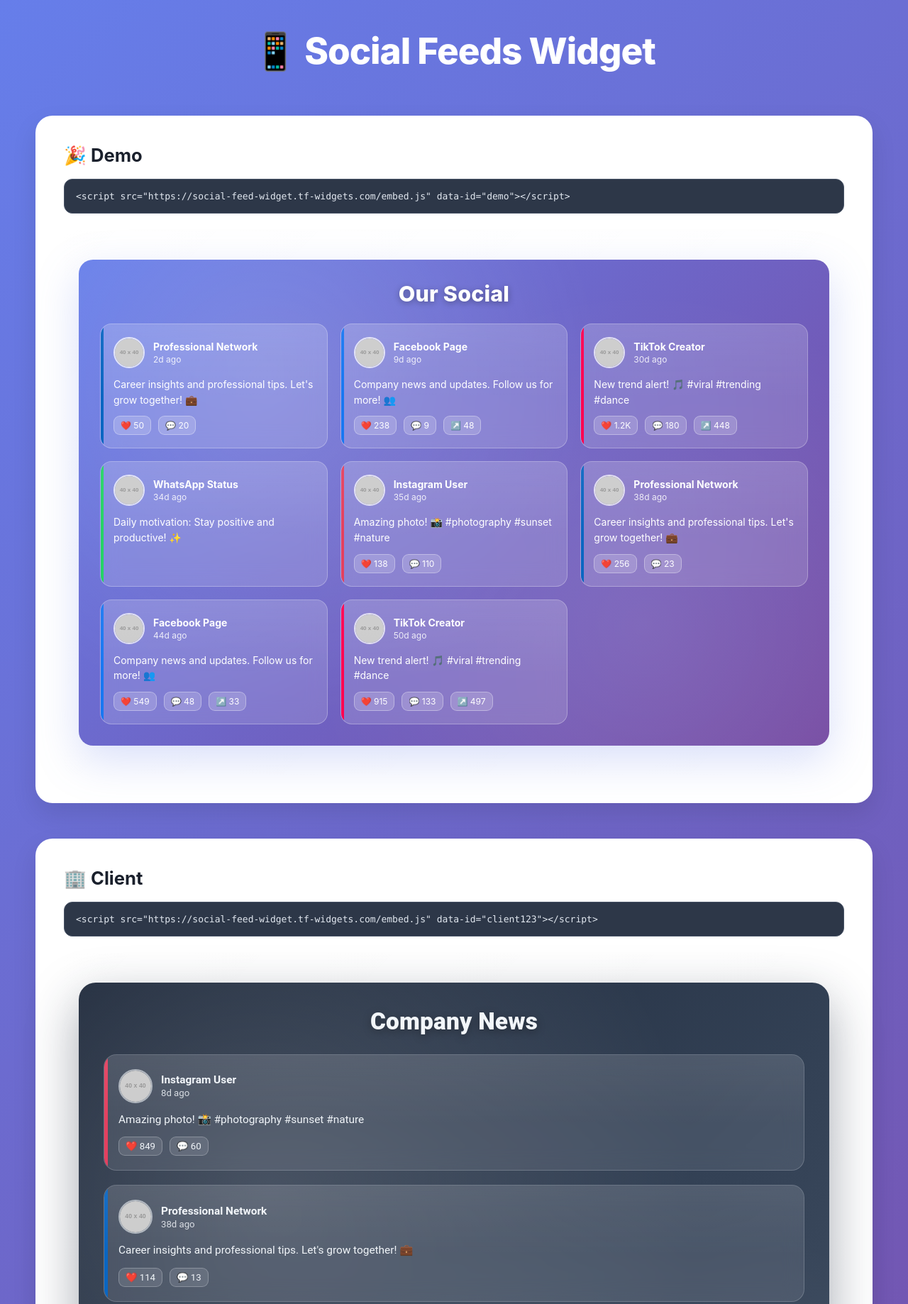
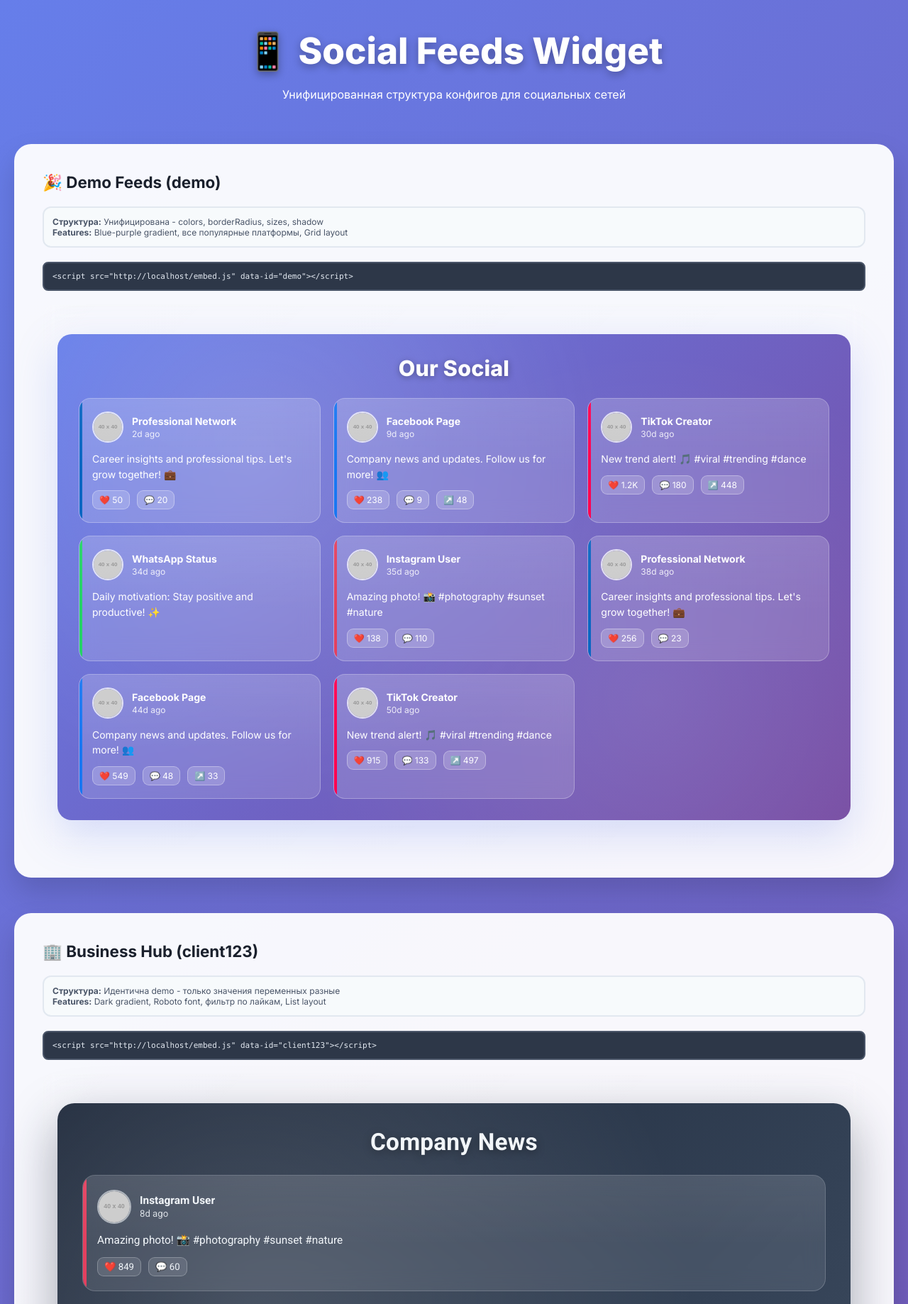
Before and after one commit to TFWidgets/social-feeds-widget, a plain HTML site: page index.html in a window 1280 px wide. Shown: the top 1838 px of the page at 71% size. Drawn offline with Linux system fonts and the light colour scheme; placeholder pictures from the web are drawn by us.

Commit message:
Update index.html

```diff
--- a/index.html
+++ b/index.html
@@ -1,66 +1,97 @@
 <!DOCTYPE html>
 <html lang="ru">
 <head>
-  <meta charset="UTF-8" />
-  <meta name="viewport" content="width=device-width, initial-scale=1.0"/>
-  <title>Social Feeds Widget - Demo</title>
+    <meta charset="UTF-8"> <!-- КРИТИЧНО ДЛЯ ЭМОДЗИ! -->
+    <meta name="viewport" content="width=device-width, initial-scale=1.0">
+    <title>📱 Social Feeds Widget - Demo</title>
+    <link href="https://fonts.googleapis.com/css2?family=Inter:wght@400;500;600;700;800&family=Roboto:wght@400;500;600;700&display=swap" rel="stylesheet">
     <style>
         body {
-      font-family: -apple-system, BlinkMacSystemFont, 'Segoe UI', Roboto, sans-serif;
+            font-family: 'Inter', system-ui, sans-serif;
             margin: 0;
             padding: 40px 20px;
             background: linear-gradient(135deg, #667eea 0%, #764ba2 100%);
             min-height: 100vh;
+            color: #ffffff;
         }
+
         .header {
             text-align: center;
             margin-bottom: 60px;
-      color: white;
         }
+
         .header h1 {
-      margin: 0;
+            margin: 0 0 20px 0;
             font-size: 3.2em;
             font-weight: 800;
-      letter-spacing: -0.02em;
+            text-shadow: 0 4px 12px rgba(0,0,0,0.3);
         }
-    .section {
-      max-width: 1100px;
+
+        .demo-section {
+            max-width: 1200px;
             margin: 0 auto 50px auto;
-      background: white;
+            background: rgba(255,255,255,0.95);
             padding: 40px;
             border-radius: 24px;
-      box-shadow: 0 15px 35px rgba(0,0,0,0.1);
-    }
-    .section h2 {
-      margin: 0 0 18px 0;
-      font-size: 1.6em;
+            box-shadow: 0 20px 40px rgba(0,0,0,0.15);
             color: #1a202c;
         }
-    .code {
+
+        .demo-section h2 {
+            margin: 0 0 20px 0;
+            font-size: 1.4em;
+            font-weight: 700;
+        }
+
+        .style-info {
+            background: #f7fafc;
+            border: 2px solid #e2e8f0;
+            border-radius: 12px;
+            padding: 12px;
+            margin-bottom: 20px;
+            font-size: 12px;
+            color: #4a5568;
+        }
+
+        .code-example {
             background: #2d3748;
             color: #e2e8f0;
-      border-radius: 12px;
-      padding: 16px;
+            border-radius: 8px;
+            padding: 12px;
             font-family: 'SF Mono', Monaco, monospace;
-      font-size: 13px;
-      margin-bottom: 24px;
+            font-size: 11px;
+            margin-bottom: 20px;
             overflow-x: auto;
-      border: 1px solid #4a5568;
+            border: 2px solid #4a5568;
             cursor: pointer;
             user-select: all;
-      transition: all .2s ease;
+            transition: all 0.3s ease;
         }
-    .code:hover { border-color:#667eea; box-shadow:0 0 20px rgba(102,126,234,.3); }
-    .code.copied { border-color:#10b981; box-shadow:0 0 20px rgba(16,185,129,.3); }
-    .widget-wrap {
+
+        .code-example:hover {
+            border-color: #10b981;
+            box-shadow: 0 0 20px rgba(16,185,129,0.3);
+        }
+
+        .widget-container {
             padding: 20px;
-      background: linear-gradient(135deg, rgba(255,255,255,.10) 0%, rgba(255,255,255,.05) 100%);
+            background: linear-gradient(135deg, rgba(255,255,255,0.1) 0%, rgba(255,255,255,0.05) 100%);
             border-radius: 16px;
-      border: 1px solid rgba(255,255,255,.1);
             backdrop-filter: blur(10px);
+            border: 1px solid rgba(255,255,255,0.1);
         }
-    @media (max-width: 768px){
-      .section { padding: 26px; margin: 0 auto 36px; }
+
+        .local-demo {
+            max-width: 1200px;
+            margin: 60px auto 0;
+            background: rgba(255,255,255,0.95);
+            padding: 30px;
+            border-radius: 20px;
+            color: #1a202c;
+        }
+
+        @media (max-width: 768px) {
+            .demo-section { padding: 25px; margin-bottom: 36px; }
             .header h1 { font-size: 2.4em; }
         }
     </style>
@@ -68,36 +99,112 @@
 <body>
     <div class="header">
         <h1>📱 Social Feeds Widget</h1>
+        <p>Унифицированная структура конфигов для социальных сетей</p>
     </div>
 
-  <div class="section">
-    <h2>🎉 Demo</h2>
-    <div class="code" onclick="copyCode(this)">
-&lt;script src="https://social-feed-widget.tf-widgets.com/embed.js" data-id="demo"&gt;&lt;/script&gt;
+    <div class="demo-section">
+        <h2>🎉 Demo Feeds (demo)</h2>
+
+        <div class="style-info">
+            <strong>Структура:</strong> Унифицирована - colors, borderRadius, sizes, shadow<br>
+            <strong>Features:</strong> Blue-purple gradient, все популярные платформы, Grid layout
         </div>
-    <div class="widget-wrap">
-      <script src="./embed.js?v=14" data-id="demo"></script>
+
+        <div class="code-example" onclick="copyCode(this)">
+&lt;script src="<span class="embed-url">LOADING...</span>/embed.js" data-id="demo"&gt;&lt;/script&gt;
+        </div>
+
+        <div class="widget-container">
+            <script src="./embed.js" data-id="demo"></script>
         </div>
     </div>
 
-  <div class="section">
-    <h2>🏢 Client</h2>
-    <div class="code" onclick="copyCode(this)">
-&lt;script src="https://social-feed-widget.tf-widgets.com/embed.js" data-id="client123"&gt;&lt;/script&gt;
+    <div class="demo-section">
+        <h2>🏢 Business Hub (client123)</h2>
+
+        <div class="style-info">
+            <strong>Структура:</strong> Идентична demo - только значения переменных разные<br>
+            <strong>Features:</strong> Dark gradient, Roboto font, фильтр по лайкам, List layout
         </div>
-    <div class="widget-wrap">
-      <script src="./embed.js?v=14" data-id="client123"></script>
+
+        <div class="code-example" onclick="copyCode(this)">
+&lt;script src="<span class="embed-url">LOADING...</span>/embed.js" data-id="client123"&gt;&lt;/script&gt;
+        </div>
+
+        <div class="widget-container">
+            <script src="./embed.js" data-id="client123"></script>
+        </div>
+    </div>
+
+    <!-- Пример с локальным конфигом -->
+    <div class="local-demo">
+        <h2>🧪 Локальный конфиг (data-id="local")</h2>
+
+        <div class="style-info">
+            <strong>Features:</strong> Встроенный JSON в HTML, кастомный зеленый стиль, фильтр по хештегам, без сетевых запросов
+        </div>
+
+        <div class="widget-container">
+            <script id="sfw-local-config" type="application/json">
+            {
+              "title": "Eco Social 🌱",
+              "platforms": ["instagram", "whatsapp", "facebook"],
+              "maxPosts": 4,
+              "layout": "grid",
+              "showAvatars": true,
+              "showTimestamp": true,
+              "refreshInterval": 0,
+              "filters": {
+                "includeHashtags": ["nature", "eco", "green"]
+              },
+              "icon": "",
+              "iconHtml": "&#127807;",
+              "style": {
+                "fontFamily": "'Inter', system-ui, sans-serif",
+                "valueFontFamily": "'Inter', system-ui, sans-serif",
+                "colors": {
+                  "background": "linear-gradient(135deg, #059669 0%, #047857 100%)",
+                  "text": "white",
+                  "blockBackground": "rgba(255,255,255,0.16)",
+                  "blockBorder": "rgba(255,255,255,0.30)",
+                  "blockHover": "rgba(255,255,255,0.22)",
+                  "chipBackground": "rgba(255,255,255,0.20)",
+                  "chipBorder": "rgba(255,255,255,0.35)"
+                },
+                "borderRadius": {"widget": 18, "blocks": 14},
+                "sizes": {"fontSize": 1.05, "padding": 32, "gap": 16},
+                "shadow": {"widget": "0 20px 60px rgba(5,150,105,0.25)"}
+              }
+            }
+            </script>
+            <script src="./embed.js" data-id="local"></script>
         </div>
     </div>
 
     <script>
-    function copyCode(el){
-      const t = el.textContent.trim();
-      navigator.clipboard.writeText(t).then(()=>{
-        el.classList.add('copied');
-        setTimeout(()=>el.classList.remove('copied'),1500);
+        // Подставляем текущий домен
+        const currentDomain = window.location.origin;
+        document.querySelectorAll('.embed-url').forEach(span => {
+            span.textContent = currentDomain;
+        });
+
+        function copyCode(element) {
+            const text = element.textContent.trim();
+            navigator.clipboard.writeText(text).then(() => {
+                const originalText = element.innerHTML;
+                element.style.borderColor = '#10b981';
+                element.innerHTML = '✅ COPIED!';
+
+                setTimeout(() => {
+                    element.style.borderColor = '#4a5568';
+                    element.innerHTML = originalText;
+                }, 2000);
             });
         }
+
+        console.log('📱 Social Feeds Widget Demo');
+        console.log('📋 Унифицированная структура готова для Shopify Workers');
+        console.log('🔧 Поддерживаемые платформы:', ['facebook', 'instagram', 'tiktok', 'linkedin', 'whatsapp', 'twitter', 'youtube']);
     </script>
 </body>
 </html>
```
Lines whose indentation alone changed are shown as unchanged.
